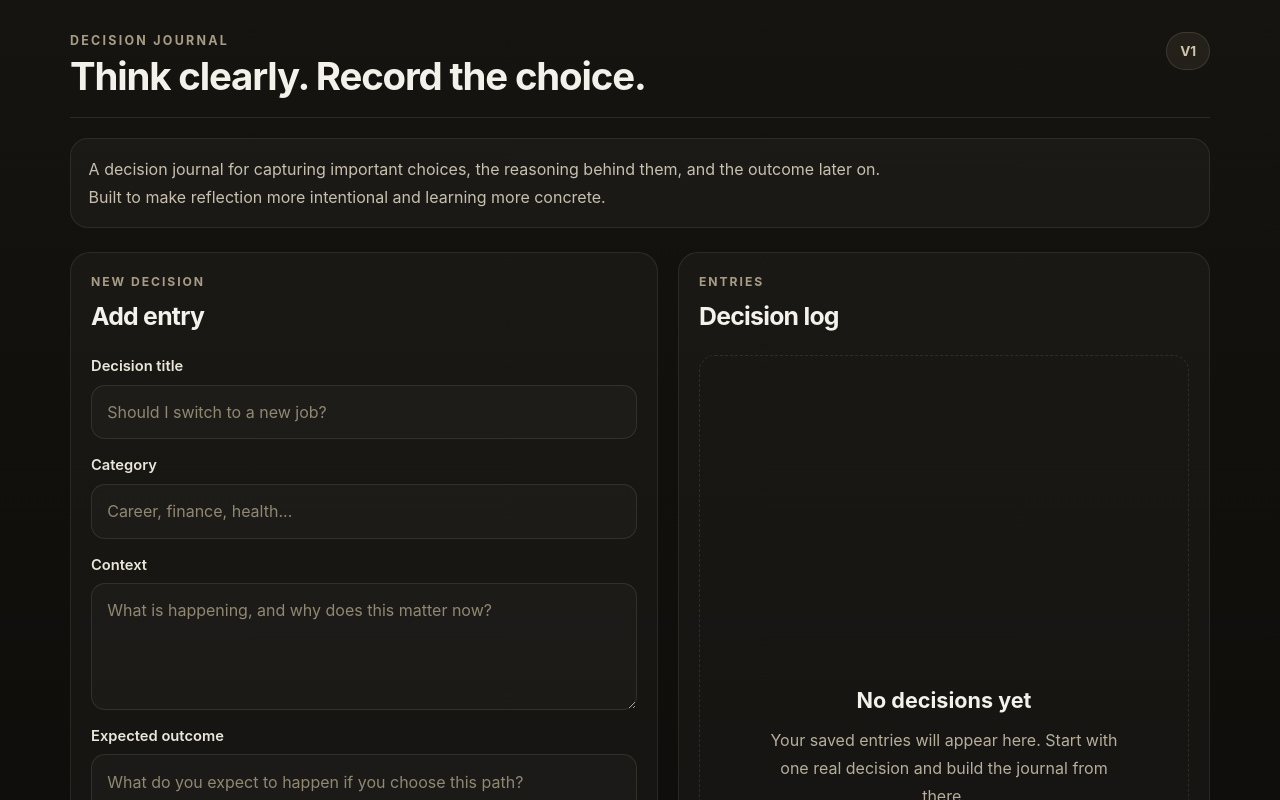
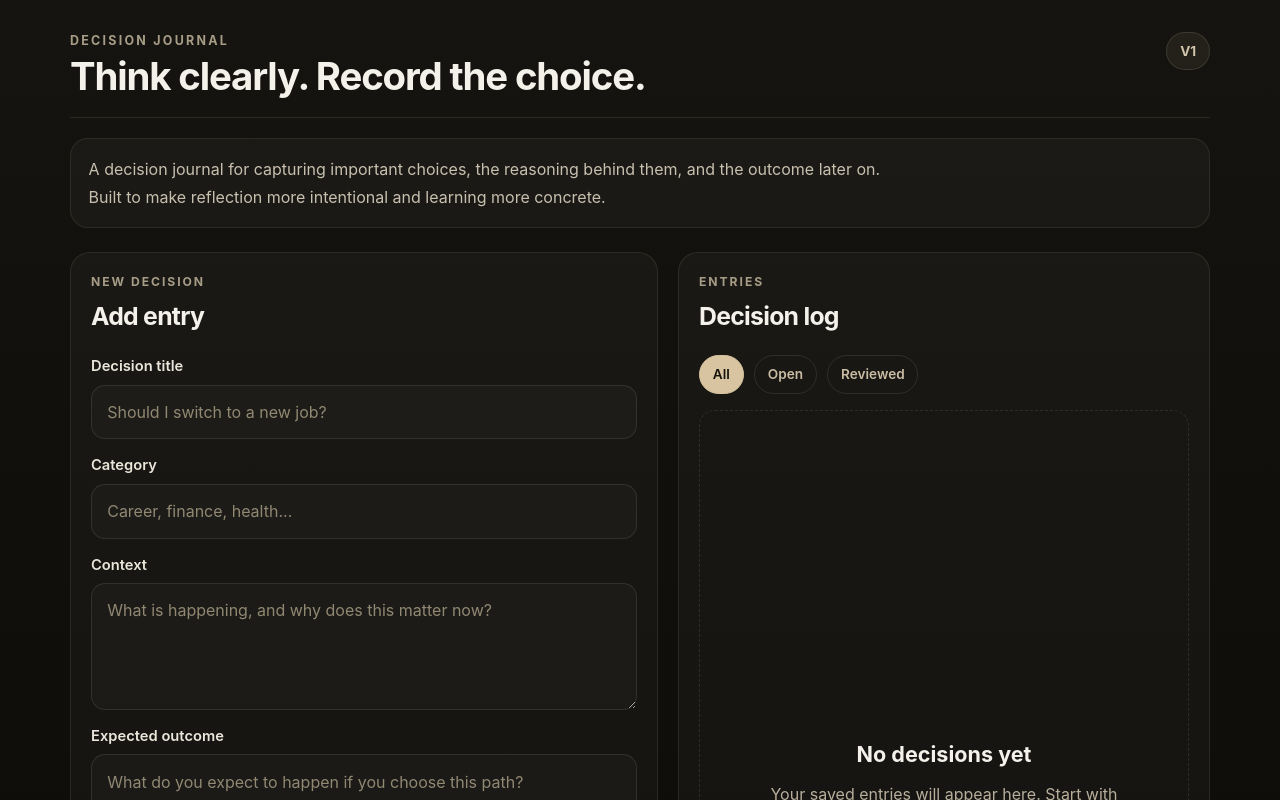
Before and after one commit to xDeew/decision-journal, a React (Vite) app: page / in a window 1280 px wide. Shown: the top 800 px of the page. Built offline with nearby package versions, Linux system fonts and the light colour scheme.

Commit message:
Add status filters for decision log

```diff
--- a/src/App.css
+++ b/src/App.css
@@ -398,3 +398,34 @@
   background: transparent;
   color: #d9c8ac;
 }
+
+.filter-tabs {
+  display: flex;
+  gap: 0.65rem;
+  margin-bottom: 1rem;
+  flex-wrap: wrap;
+}
+
+.filter-tab {
+  border: 1px solid rgba(214, 202, 179, 0.12);
+  background: transparent;
+  color: #cbbda3;
+  padding: 0.5rem 0.8rem;
+  border-radius: 999px;
+  font: inherit;
+  font-size: 0.85rem;
+  font-weight: 600;
+  cursor: pointer;
+  transition: background-color 0.18s ease, border-color 0.18s ease;
+}
+
+.filter-tab:hover {
+  background: rgba(216, 196, 160, 0.06);
+  border-color: rgba(216, 196, 160, 0.22);
+}
+
+.filter-tab.active {
+  background: #d8c4a0;
+  color: #16130d;
+  border-color: #d8c4a0;
+}
--- a/src/App.tsx
+++ b/src/App.tsx
@@ -41,6 +41,7 @@ function App() {
   const [errorMessage, setErrorMessage] = useState('')
   const [reviewingDecisionId, setReviewingDecisionId] = useState<string | null>(null)
   const [reviewText, setReviewText] = useState('')
+  const [statusFilter, setStatusFilter] = useState<'all' | 'open' | 'reviewed'>('all')
 
   useEffect(() => {
     const storedDecisions = localStorage.getItem(DECISIONS_STORAGE_KEY)
@@ -144,6 +145,14 @@ function App() {
     setReviewingDecisionId(null)
     setReviewText('')
   }
+
+  const filteredDecisions = decisions.filter((decision) => {
+    if (statusFilter === 'all') {
+      return true
+    }
+
+    return decision.status === statusFilter
+  })
 
   return (
     <main className="app-shell">
@@ -252,19 +261,51 @@ function App() {
             <h2>Decision log</h2>
           </div>
 
-          {decisions.length === 0 ? (
+          <div className="filter-tabs">
+            <button
+              type="button"
+              className={statusFilter === 'all' ? 'filter-tab active' : 'filter-tab'}
+              onClick={() => setStatusFilter('all')}
+            >
+              All
+            </button>
+
+            <button
+              type="button"
+              className={statusFilter === 'open' ? 'filter-tab active' : 'filter-tab'}
+              onClick={() => setStatusFilter('open')}
+            >
+              Open
+            </button>
+
+            <button
+              type="button"
+              className={statusFilter === 'reviewed' ? 'filter-tab active' : 'filter-tab'}
+              onClick={() => setStatusFilter('reviewed')}
+            >
+              Reviewed
+            </button>
+          </div>
+
+          {filteredDecisions.length === 0 ? (
             <div className="empty-state">
               <div>
-                <h3>No decisions yet</h3>
+                <h3>
+                  {statusFilter === 'all'
+                    ? 'No decisions yet'
+                    : `No ${statusFilter} decisions`}
+                </h3>
+
                 <p>
-                  Your saved entries will appear here. Start with one real
-                  decision and build the journal from there.
+                  {statusFilter === 'all'
+                    ? 'Your saved entries will appear here. Start with one real decision and build the journal from there.'
+                    : `There are currently no decisions in the "${statusFilter}" state.`}
                 </p>
               </div>
             </div>
           ) : (
             <div className="decision-list">
-              {decisions.map((decision) => (
+              {filteredDecisions.map((decision) => (
                 <article key={decision.id} className="decision-card">
                   <div className="decision-card-top">
                     <div className="decision-meta">
```
